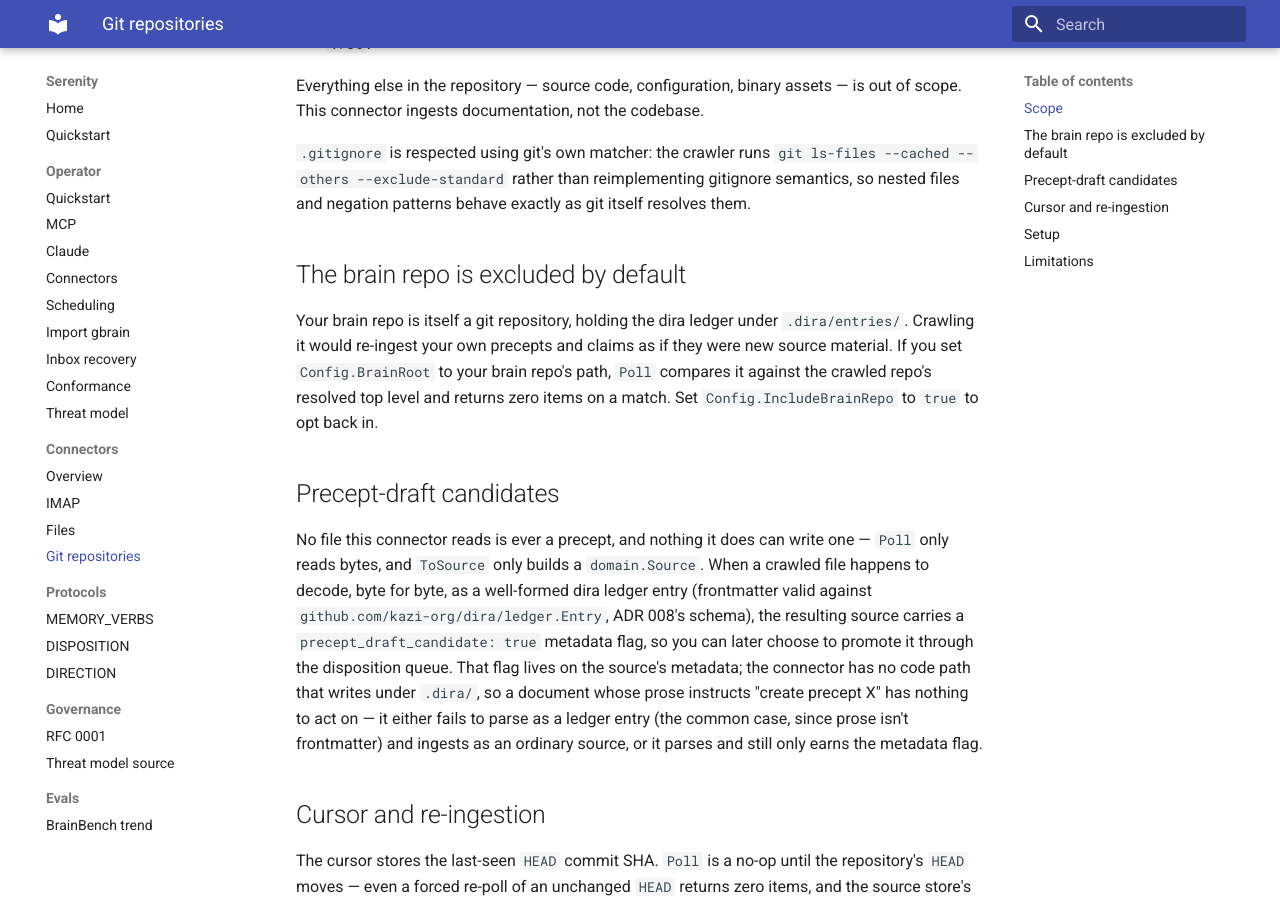
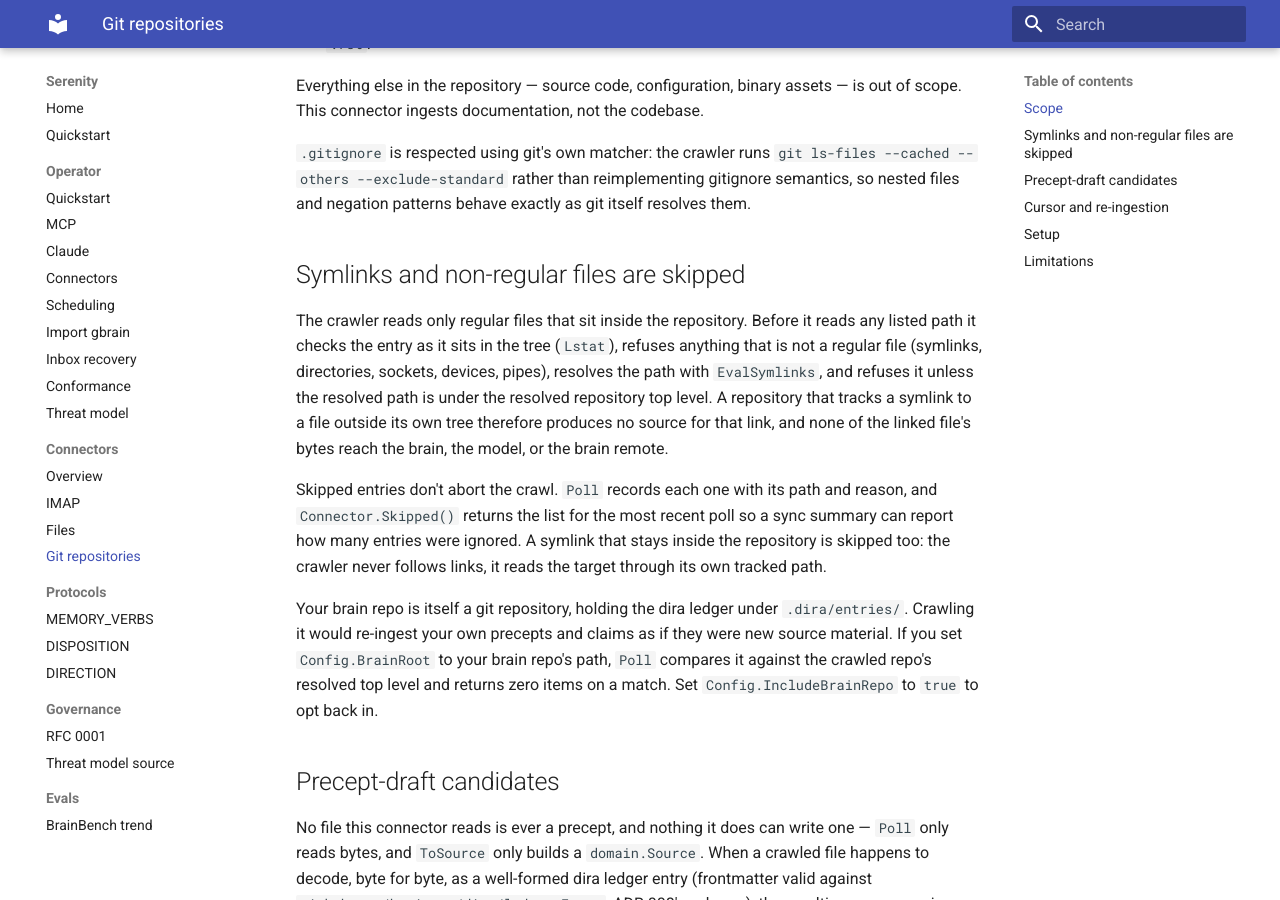
Before and after one commit to sirerun/serenity, an MkDocs documentation site: the page built from docs/connectors/gitrepo.md, in a window 1280 px wide and 900 px high, scrolled down 417 px. Built offline with MkDocs 1.6.1 and Material for MkDocs 9.7.7, drawn with Linux system fonts in a browser that asks for light colours; some of the changed text lies outside the part shown.

Commit message:
docs(connectors): describe skipped symlinks and non-regular entries in the git-repo crawler (T24.6)

```diff
--- a/docs/connectors/gitrepo.md
+++ b/docs/connectors/gitrepo.md
@@ -22,7 +22,22 @@ ls-files --cached --others --exclude-standard` rather than reimplementing
 gitignore semantics, so nested files and negation patterns behave exactly
 as git itself resolves them.
 
-## The brain repo is excluded by default
+## Symlinks and non-regular files are skipped
+
+The crawler reads only regular files that sit inside the repository. Before
+it reads any listed path it checks the entry as it sits in the tree
+(`Lstat`), refuses anything that is not a regular file (symlinks,
+directories, sockets, devices, pipes), resolves the path with
+`EvalSymlinks`, and refuses it unless the resolved path is under the
+resolved repository top level. A repository that tracks a symlink to a file
+outside its own tree therefore produces no source for that link, and none
+of the linked file's bytes reach the brain, the model, or the brain remote.
+
+Skipped entries don't abort the crawl. `Poll` records each one with its
+path and reason, and `Connector.Skipped()` returns the list for the most
+recent poll so a sync summary can report how many entries were ignored.
+A symlink that stays inside the repository is skipped too: the crawler
+never follows links, it reads the target through its own tracked path.
 
 Your brain repo is itself a git repository, holding the dira ledger under
 `.dira/entries/`. Crawling it would re-ingest your own precepts and claims
@@ -88,5 +103,8 @@ c := gitrepo.New(gitrepo.Config{
 - The crawler reads the tree at `HEAD` only; it doesn't walk commit
   history.
 - It shells out to `git`, so `git` must be on `PATH`.
+- Symlinks are never followed, even ones that point inside the
+  repository; the target is ingested only if git lists it under its own
+  path.
 - There's no CLI command to author `serenity.yml`'s `connectors.git_repo`
   list; edit the file directly.
```
